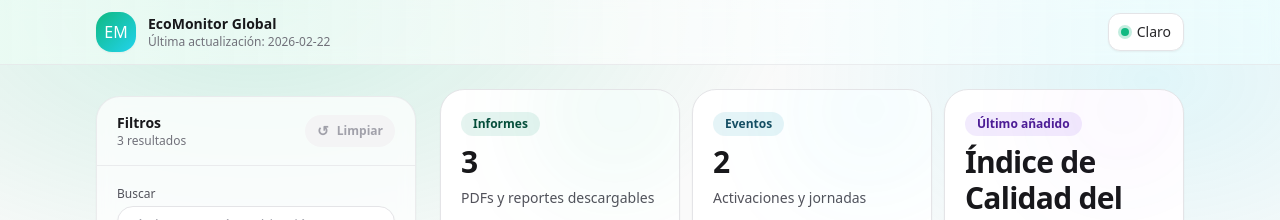
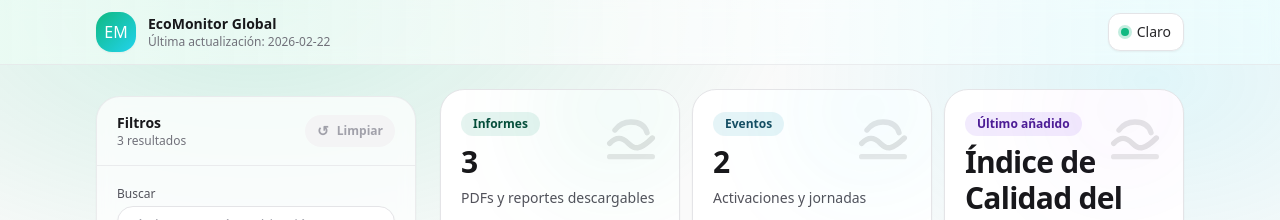
Before and after one commit to BrahianStiven/news-reports-portal, a React (Vite) app: page / in a window 1280 px wide. Shown: the top 220 px of the page. Built offline with nearby package versions, Linux system fonts and the light colour scheme; the HTML template or start-up script is replaced by a standard one.

Commit message:
style: add subtle dashboard glyph to stat cards

```diff
--- a/src/features/resources/StatsStrip.jsx
+++ b/src/features/resources/StatsStrip.jsx
@@ -1,6 +1,30 @@
 function StatCard({ label, value, hint, accent, labelTint }) {
   return (
     <div className="relative overflow-hidden rounded-3xl border border-zinc-200 bg-white p-5 shadow-sm dark:border-zinc-800 dark:bg-zinc-900">
+      <div className="pointer-events-none absolute right-4 top-4 opacity-[0.12] dark:opacity-[0.10]">
+        <svg width="64" height="64" viewBox="0 0 24 24" fill="none" className="text-zinc-900 dark:text-white">
+          <path
+            d="M4 14c2.5-2.5 4.5-2.5 7 0s4.5 2.5 9-2"
+            stroke="currentColor"
+            strokeWidth="2"
+            strokeLinecap="round"
+          />
+          <path
+            d="M4 19h16"
+            stroke="currentColor"
+            strokeWidth="2"
+            strokeLinecap="round"
+            opacity="0.8"
+          />
+          <path
+            d="M6 9c1.5-2 3.2-3 6-3 3.2 0 5.3 1.4 6 4"
+            stroke="currentColor"
+            strokeWidth="2"
+            strokeLinecap="round"
+            opacity="0.9"
+          />
+        </svg>
+      </div>
       <div className={["absolute -right-10 -top-10 h-40 w-40 rounded-full blur-3xl opacity-60", accent].join(" ")} />
       <div className={["inline-flex items-center rounded-full px-3 py-1 text-xs font-semibold", labelTint].join(" ")}>
         {label}
```
